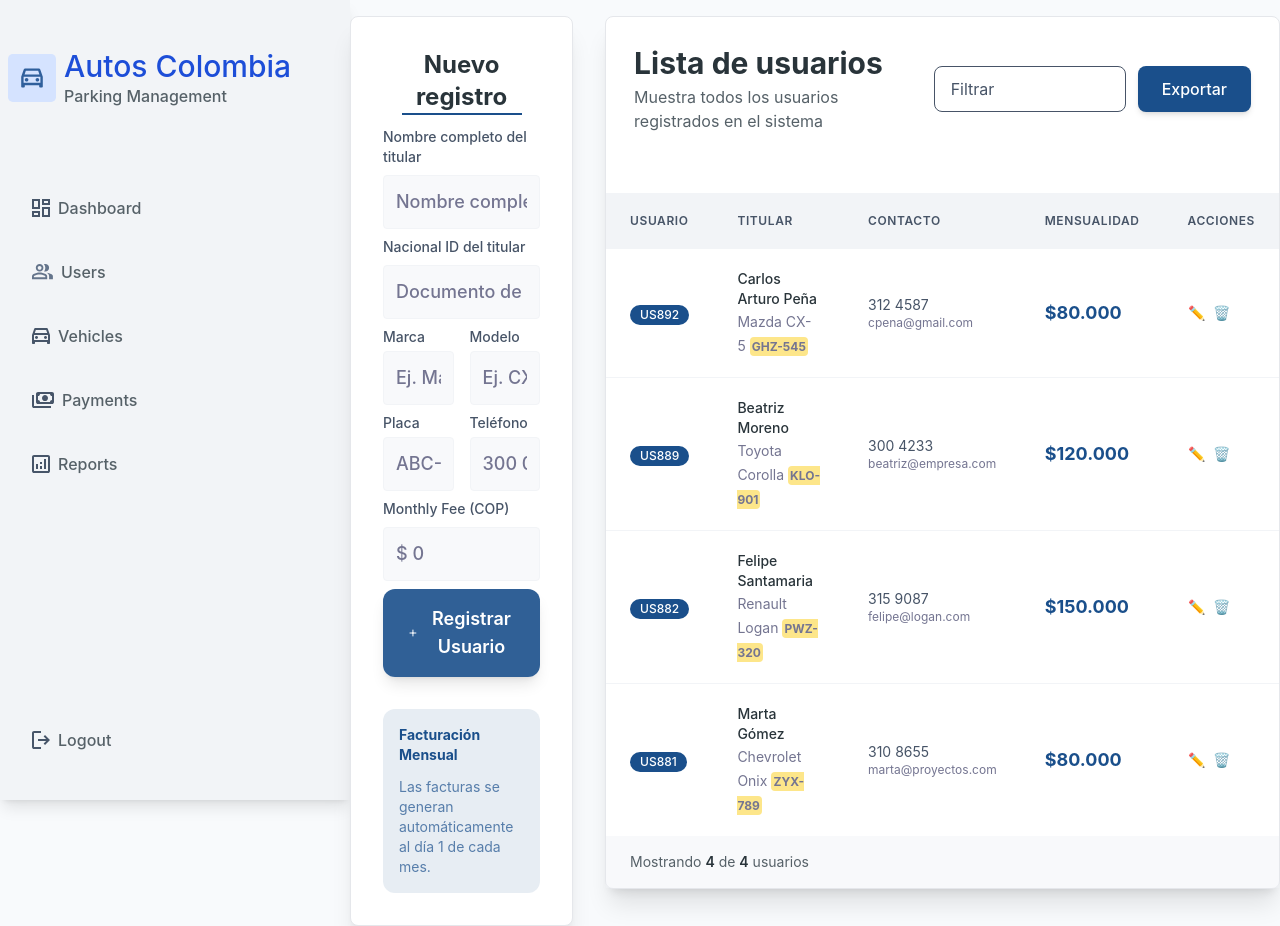
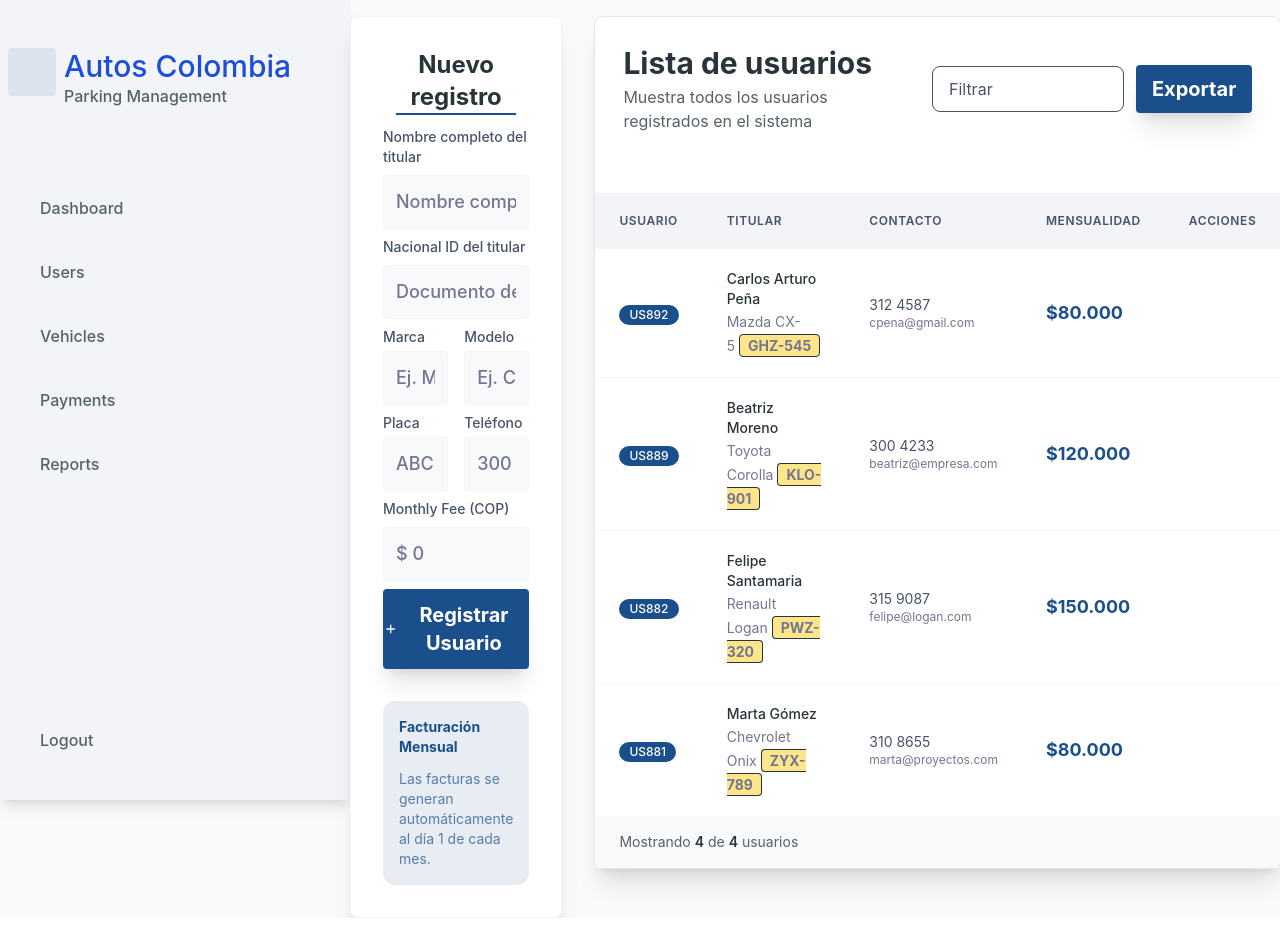
Before and after one commit to Kevin-AC/AutosColombia, a React (Vite) app in the folder frontend/: page /Usuarios in a window 1280 px wide. Built offline with nearby package versions, Linux system fonts and the light colour scheme.

Commit message:
Feat: mejorar estilos y reemplazar imágenes por iconos en componentes de usuario

```diff
--- a/frontend/src/components/ListaUsuarios.jsx
+++ b/frontend/src/components/ListaUsuarios.jsx
@@ -61,7 +61,7 @@ export default function ListaUsuarios() {
                     <h1 className="text-3xl font-bold text-TitlePrimary">Lista de usuarios</h1>
                     <p className="text-Paragraf mt-1">Muestra todos los usuarios registrados en el sistema</p>
                 </div>
-                <div className="flex flex-col sm:flex-row gap-3">
+                <div className="flex flex-col items-center sm:flex-row gap-3">
                     <div className="relative">
                         <select
                             value={filtro}
@@ -75,7 +75,7 @@ export default function ListaUsuarios() {
                     </div>
                     <button
                         onClick={exportar}
-                        className="px-6 py-2.5 bg-Primary text-white font-medium rounded-lg hover:bg-Primary/90 transition-all duration-200 shadow-md hover:shadow-lg"
+                        className="buttonSubmit h-12 px-4"
                     >
                         Exportar
                     </button>
@@ -116,7 +116,7 @@ export default function ListaUsuarios() {
                                                 <div className="text-sm font-medium text-TitlePrimary  ">{usuario.nombre}</div>
                                                 <p className='space-x-1'>
                                                     <span className="text-sm text-Tertiary  ">{usuario.marca} {usuario.modelo}</span>
-                                                    <span className="bg-Alert w-fit rounded-sm p-0.5 text-xs text-Tertiary font-bold">{usuario.placa}</span>
+                                                    <span className="px-2 py-0.5  border border-TitlePrimary bg-Alert rounded-sm text-sm  text-Tertiary font-bold">{usuario.placa}</span>
                                                 </p>
                                             </div>
                                         </td>
@@ -130,10 +130,10 @@ export default function ListaUsuarios() {
                                         <td className="px-6 py-5 whitespace-nowrap text-sm font-medium">
                                             <div className="flex items-center gap-2">
                                                 <button className="text-Primary hover:text-BlueHover p-1 -m-1 rounded-lg hover:bg-Primary/10 transition-all">
-                                                    ✏️
+                                                    <ion-icon name="create-outline" size={"small"}></ion-icon>
                                                 </button>
                                                 <button className="text-Reddot hover:text-red-600 p-1 -m-1 rounded-lg hover:bg-red-50 transition-all">
-                                                    🗑️
+                                                    <ion-icon name="trash-outline" size={"small"}></ion-icon>
                                                 </button>
                                             </div>
                                         </td>
--- a/frontend/src/components/MenuLateral.jsx
+++ b/frontend/src/components/MenuLateral.jsx
@@ -4,7 +4,7 @@ export default function MenuLateral() {
         <section className="w-[350px] py-12 px-2 h-screen shadow-lg bg-Neutral flex flex-col justify-between">
                 <div>
                 <div className="flex gap-2">
-                    <img className="w-12" src="src/assets/Logo.svg" alt="Logo" />
+                    <span className="w-12 h-12 bg-Primary/10 rounded-sm grid place-content-center"><ion-icon name="car-outline" size={'large'}></ion-icon></span>
                     <article>
                         <h1 className="text-3xl text-BlueHover font-medium">Autos Colombia</h1>
                         <p className="text-Paragraf font-medium">Parking Management</p>
@@ -15,7 +15,7 @@ export default function MenuLateral() {
                     <ul class="py-6 space-y-2 font-medium">
                         <li>
                             <Link to={'/'} className="NavLink">
-                                <img src="src/assets/Container.svg" alt="icon Dashboard" />
+                                <ion-icon name="grid-outline" size={'large'}></ion-icon>
                                 <span>Dashboard</span>
 
                             </Link>
@@ -23,26 +23,26 @@ export default function MenuLateral() {
                         </li>
                         <li>
                             <Link to={'/Usuarios'} className="NavLink">
-                                <img src="src/assets/Users.svg" alt="user icon" />
+                                <ion-icon name="people-outline" size={'large'}></ion-icon>
                                 <span>Users</span>
                             </Link>
                         </li>
                         <li>
-                            <Link to={'/'} className="NavLink">
-                                <img src="src/assets/Vehicles.svg" alt="user icon" />
+                            <Link to={'/Vehiculos'} className="NavLink">
+                                <ion-icon name="car-outline" size={'large'}></ion-icon>
                                 <span>Vehicles</span>
                             </Link>
 
                         </li>
                         <li>
                             <Link to={'/'} className="NavLink">
-                                <img src="src/assets/Payments.svg" alt="user icon" />
+                                <ion-icon name="cash-outline" size={'large'}></ion-icon>
                                 <span>Payments</span>
                             </Link>
                         </li>
                         <li>
                             <Link to={'/'} className="NavLink">
-                                <img src="src/assets/Reports.svg" alt="user icon" />
+                                <ion-icon name="alert-circle-outline" size={'large'}></ion-icon>
                                 <span>Reports</span>
                             </Link>
                         </li>
@@ -50,9 +50,9 @@ export default function MenuLateral() {
                 </nav>
                 </div>
 
-            <div className="flex gap-2 px-6 group hover:scale-[1.02] hover:-translate-x-1 transition-all duration-300 ease-out overflow-hidden">
-                        <img src="src/assets/Logout.svg" alt="logout icons" />
-                        <p className="text-Paragraf font-medium hover:text-BlueHover">Logout</p>
+            <div className="flex items-center gap-2 text-Paragraf  hover:text-BlueHover px-6 group hover:scale-[1.02] hover:-translate-x-1 transition-all duration-300 ease-out overflow-hidden">
+                    <ion-icon name="exit-outline" size={'large'}></ion-icon>
+                    <p className="font-medium">Logout</p>
                 </div>
 
 
--- a/frontend/src/components/RegistroUsuario.jsx
+++ b/frontend/src/components/RegistroUsuario.jsx
@@ -23,7 +23,7 @@ export default function RegistroUsuario() {
     };
 
     return (
-        <div className="max-w-md p-8 h-fit bg-white rounded-lg shadow-xl border border-gray-200">
+        <div className="max-w-md p-8 h-fit bg-white rounded-lg shadow-xl border border-Neutral">
             <div className="text-center mb-3">
                 <h2 className="text-2xl font-bold text-TitlePrimary ">Nuevo registro</h2>
                 <div className="w-30 h-0.5 bg-Primary mx-auto"></div>
@@ -126,7 +126,7 @@ export default function RegistroUsuario() {
 
                 <button
                     type="submit"
-                    className="w-full bg-Primary/90 text-white py-4 px-6 rounded-xl font-semibold text-lg shadow-lg  transform hover:scale-[1.02] transition-all duration-200 flex items-center justify-center gap-2"
+                    className="buttonSubmit"
                 >
                     <svg className="w-5 h-5" fill="none" stroke="currentColor" viewBox="0 0 24 24">
                         <path strokeLinecap="round" strokeLinejoin="round" strokeWidth={2} d="M12 6v6m0 0v6m0-6h6m-6 0H6" />
```
